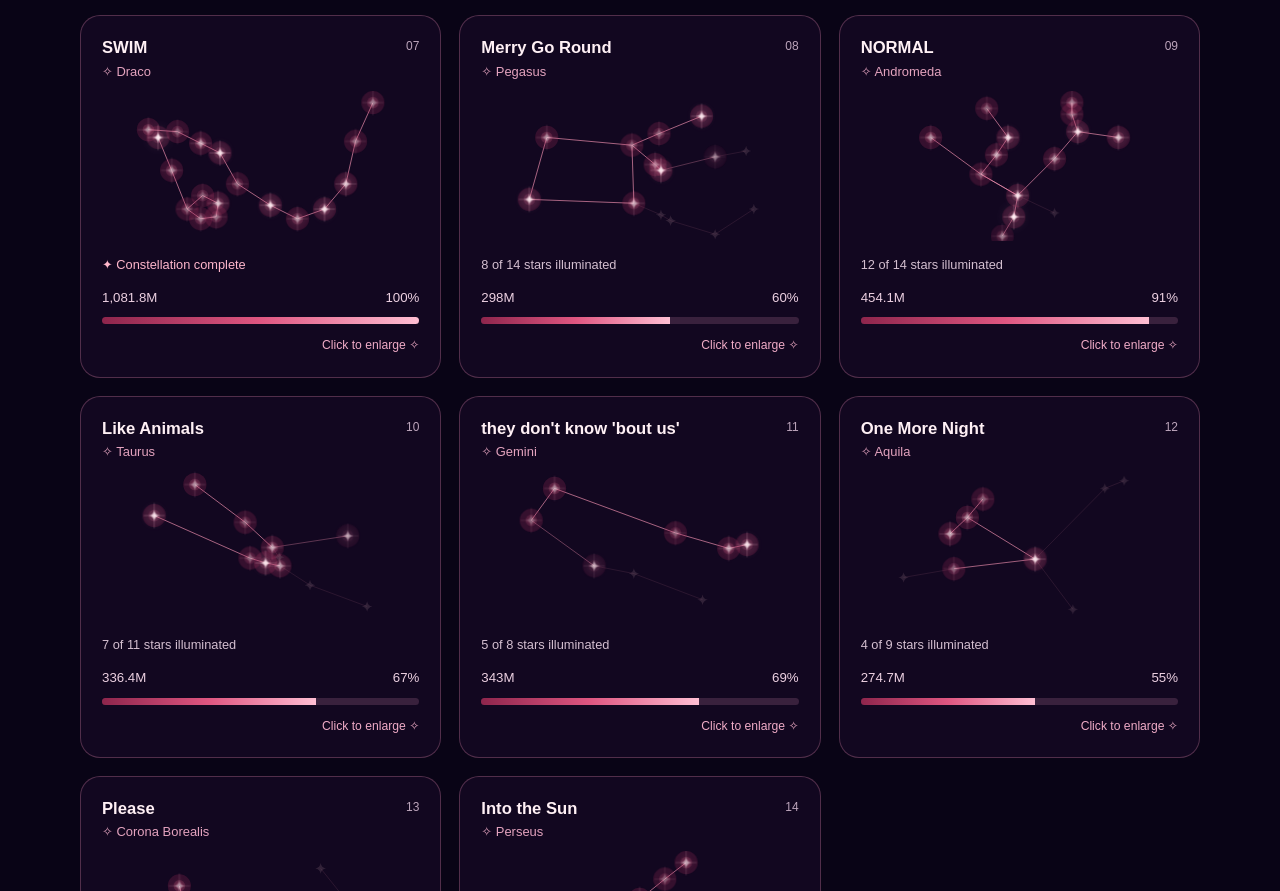
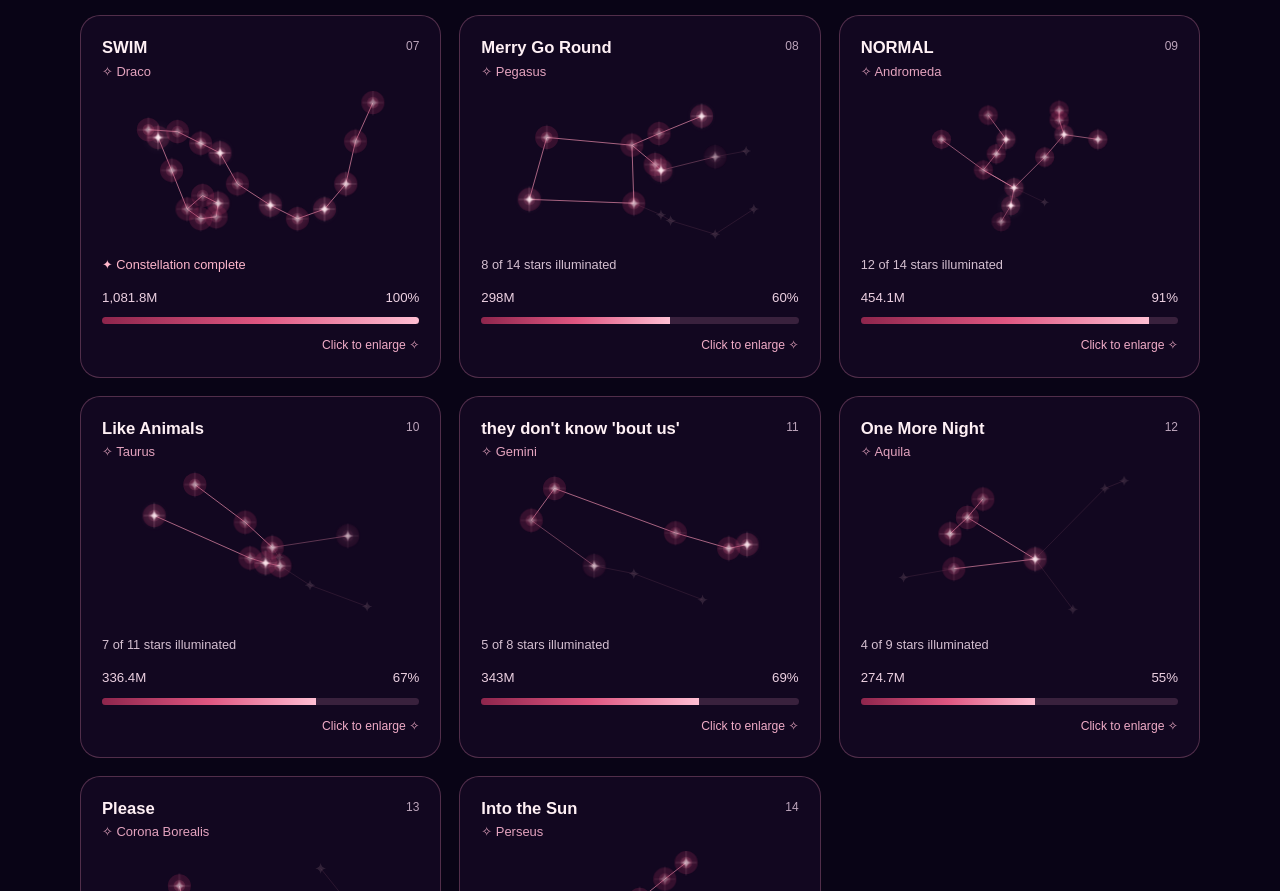
Before and after one commit to guccivcut/Bangtan-Universe, a plain HTML site: page index.html in a window 1280 px wide. Shown: the part 1993-2884 px from the top of the page. Drawn offline with Linux system fonts and the light colour scheme; animation ran at ten frames a second.

Commit message:
.........................................zzzzz

```diff
--- a/index.html
+++ b/index.html
@@ -1209,7 +1209,8 @@
       // Give Big Dipper and Scorpius extra room
 const needsMoreRoom =
   label.includes('Ursa Major') ||
-  label.includes('Scorpius');
+  label.includes('Scorpius')||
+  label.includes('Andromeda');
 
 const xValues = points.map(p => p[0]);
 const yValues = points.map(p => p[1]);
```
